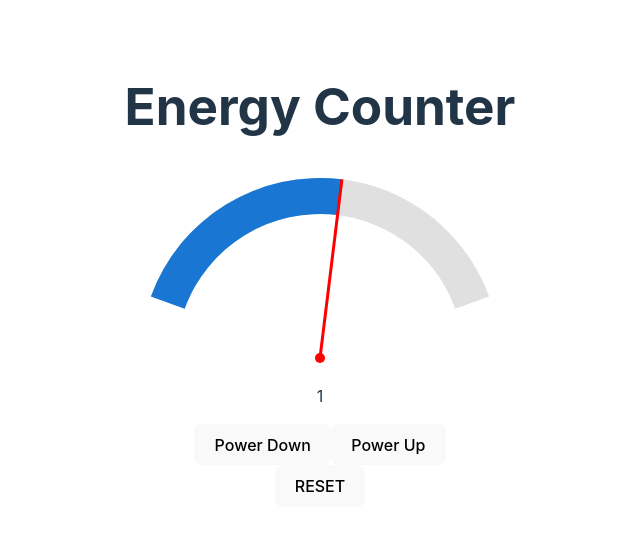
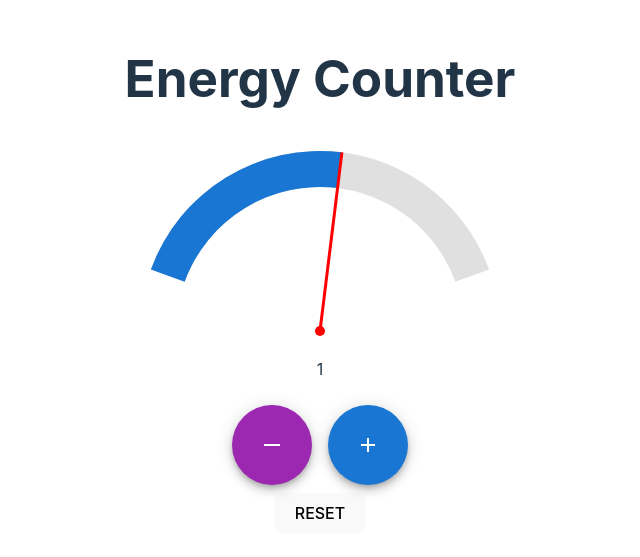
Before and after one commit to tomgame984/The-Neurons, a React (Vite) app in the folder Frontend/: page /Dashboard in a window 1280 px wide. Shown: the part 125-682 px from the top of the page, without its empty margins (320-960 px from the left). Built offline with nearby package versions, Linux system fonts and the light colour scheme.

Commit message:
edited buttons - now fully functional

```diff
--- a/Frontend/package.json
+++ b/Frontend/package.json
@@ -12,6 +12,11 @@
     "jest": "jest"
   },
   "dependencies": {
+    "@emotion/react": "^11.11.4",
+    "@emotion/styled": "^11.11.5",
+    "@mui/icons-material": "^5.15.15",
+    "@mui/material": "^5.15.15",
+    "@mui/x-charts": "^7.3.0",
     "@testing-library/react": "^15.0.4",
     "react": "^18.2.0",
     "react-dom": "^18.2.0",
--- a/Frontend/src/components/Buttons.jsx
+++ b/Frontend/src/components/Buttons.jsx
@@ -1,4 +1,9 @@
-import { useState } from "react";
+import React, { useState } from "react";
+import Box from '@mui/material/Box';
+import Fab from '@mui/material/Fab';
+import AddIcon from '@mui/icons-material/Add';
+import HorizontalRoleIcon from '@mui/icons-material/HorizontalRule';
+
 
 const Buttons = (props) => {
 
@@ -12,10 +17,25 @@ const Buttons = (props) => {
     }
     return (
         <div role="power-buttons" >
-        <button data-testid="button-test-down" onClick={decrementCounter}>Power Down</button>
-
-        <button data-testid="button-test-up" onClick={incrementCounter}>Power Up</button>
-
+        <Box sx={{ '& > :not(style)': { m: 1 } }}>
+        <Fab
+        data-testid="button-test-down"
+        color="secondary"
+        aria-label="subtract"
+        onClick={decrementCounter}
+        sx={{ width: '80px', height: '80px' }}
+        >
+        <HorizontalRoleIcon />
+        </Fab>
+        <Fab data-testid="button-test-up"
+        color="primary"
+        aria-label="add"
+        onClick={incrementCounter}
+        sx={{ width: '80px', height: '80px' }}
+        >
+        <AddIcon />
+        </Fab>
+        </Box>
         </div>
     );
 }
```
Also changed, not shown: 1 other file (tests, documents, lock files or other folders).
